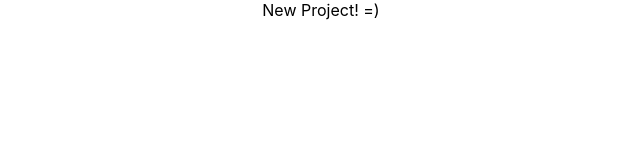
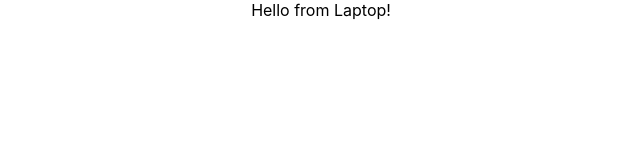
Before and after one commit to albru/CM, a React (Create React App) app: page / in a window 1280 px wide. Shown: the top 160 px of the page, without its empty margins (319-959 px from the left). Built offline with nearby package versions, Linux system fonts and the light colour scheme; the HTML template or start-up script is replaced by a standard one.

Commit message:
commit from laptop

```diff
--- a/src/App.js
+++ b/src/App.js
@@ -4,7 +4,7 @@ import './App.css';
 function App() {
   return (
     <div className="App">
-      New Project! =)
+      Hello from Laptop!
     </div>
   );
 }
```
